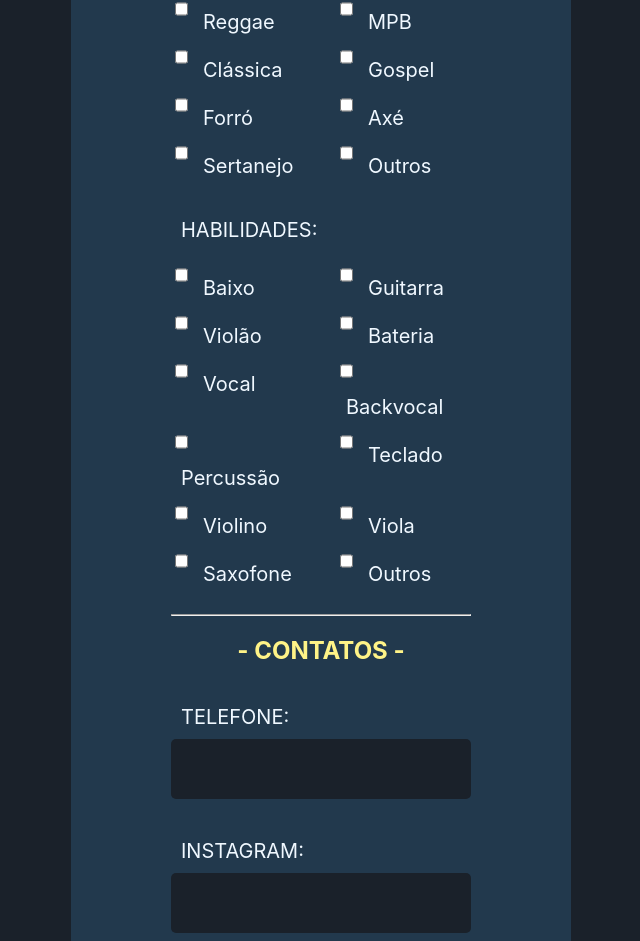
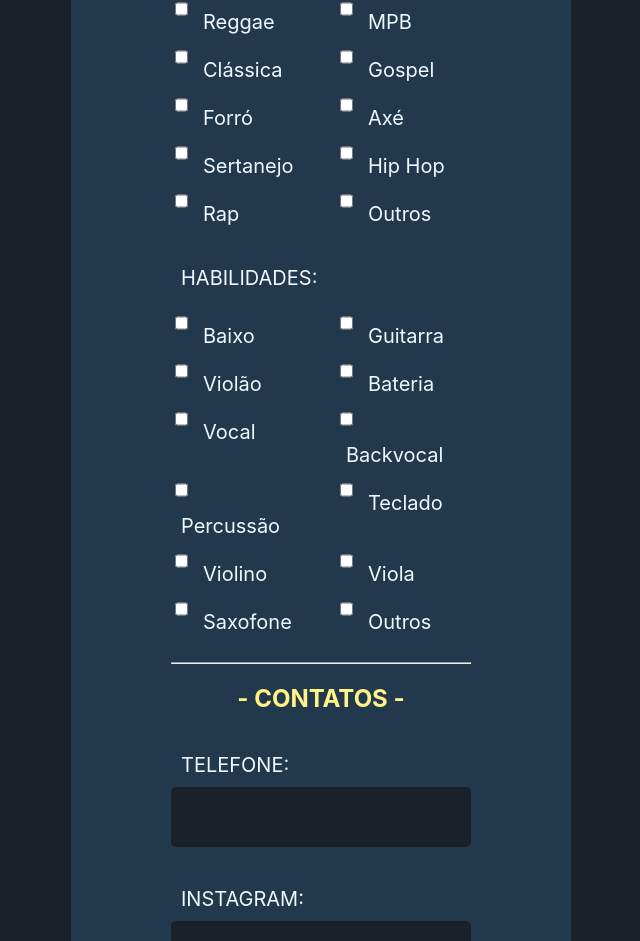
Before and after one commit to FatecFranca/DSM-G01-PI3-2024-1, a React (Create React App) app in the folder band_finder/front-end/: page /cadastro in a window 1280 px wide. Shown: the part 1273-2214 px from the top of the page, without its empty margins (319-959 px from the left). Built offline with nearby package versions, Linux system fonts and the light colour scheme; the HTML template or start-up script is replaced by a standard one.

Commit message:
Alterações nas opções cadastro

```diff
--- a/band_finder/front-end/src/pages/Cadastro-clientes/index.js
+++ b/band_finder/front-end/src/pages/Cadastro-clientes/index.js
@@ -8,7 +8,7 @@ const estadosBrasil = [
 
 const influenciasOptions = [
   "Rock", "Pop", "Eletrônica", "Samba", "Reggae", "MPB", "Clássica", "Gospel",
-  "Forró", "Axé", "Sertanejo", "Outros"
+  "Forró", "Axé", "Sertanejo", "Hip Hop", "Rap", "Outros"
 ];
 
 const habilidadesOptions = [
@@ -64,7 +64,7 @@ const CadastroCliente = () => {
   const handleSubmit = (e) => {
     e.preventDefault();
     if (cliente.senha !== cliente.confirmSenha) {
-      setErrorMessage('Senhas não são iguais');
+      setErrorMessage('Senhas não conferem');
       return;
     }
     console.log('Dados do usuário:', cliente);
```
